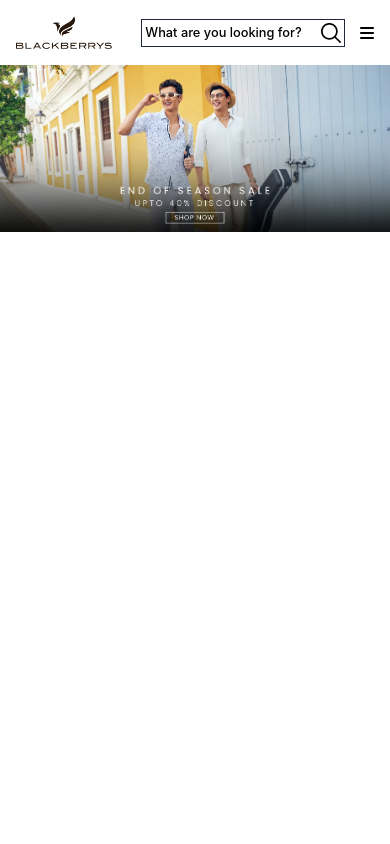
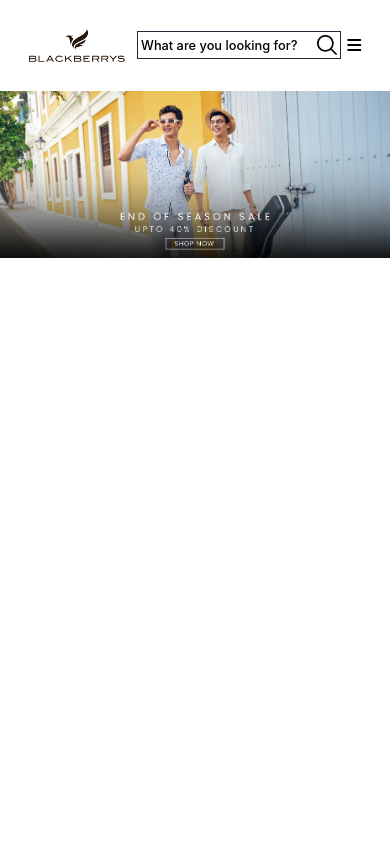
Before and after one commit to rohan9024/ecommerce, a React (Create React App) app: page / in a window 390 px wide. Shown: the top 844 px of the page. Built offline with nearby package versions, Linux system fonts and the light colour scheme.

Commit message:
added spacing in navbar

```diff
--- a/src/components/Navbar.css
+++ b/src/components/Navbar.css
@@ -3,7 +3,7 @@
     display: flex;
     justify-content: space-between;
     align-items: center;
-    padding: 1rem 2rem;
+    padding: 2.5rem 2rem;
     box-shadow: 0px 5px 11px 0px rgb(0 0 0 / 50%);
 }
 
@@ -65,10 +65,10 @@
 .extra-icons {
     /* border: 2px solid green; */
     display: flex;
-    gap: 1rem
+    gap: 3rem;
 }
 
-@media screen and (max-width:1100px) {
+@media screen and (max-width:1200px) {
     .menu-container ul {
         display: flex;
         flex-direction: column;
@@ -99,17 +99,13 @@
     }
 }
 
-@media screen and (max-width:768px) {
+@media screen and (max-width:800px) {
     .navbar-container {
-        padding: 1rem;
+        padding: 1.8rem;
     }
 
     .logo-container {
         width: 6rem;
-    }
-
-    .hide-mobile {
-        display: none;
     }
 
     #mobile {
@@ -131,10 +127,6 @@
         margin: 0;
     }
 
-    .tab-hidden {
-        display: block;
-    }
-
     .close-bar {
         width: 100%;
         /* border: 2px solid blue; */
@@ -146,3 +138,13 @@
         border-bottom: 2px solid lightgray
     }
 }
+
+@media screen and (max-width:580px) {
+    .hide-mobile {
+        display: none;
+    }
+
+    .tab-hidden {
+        display: block;
+    }
+}
```
